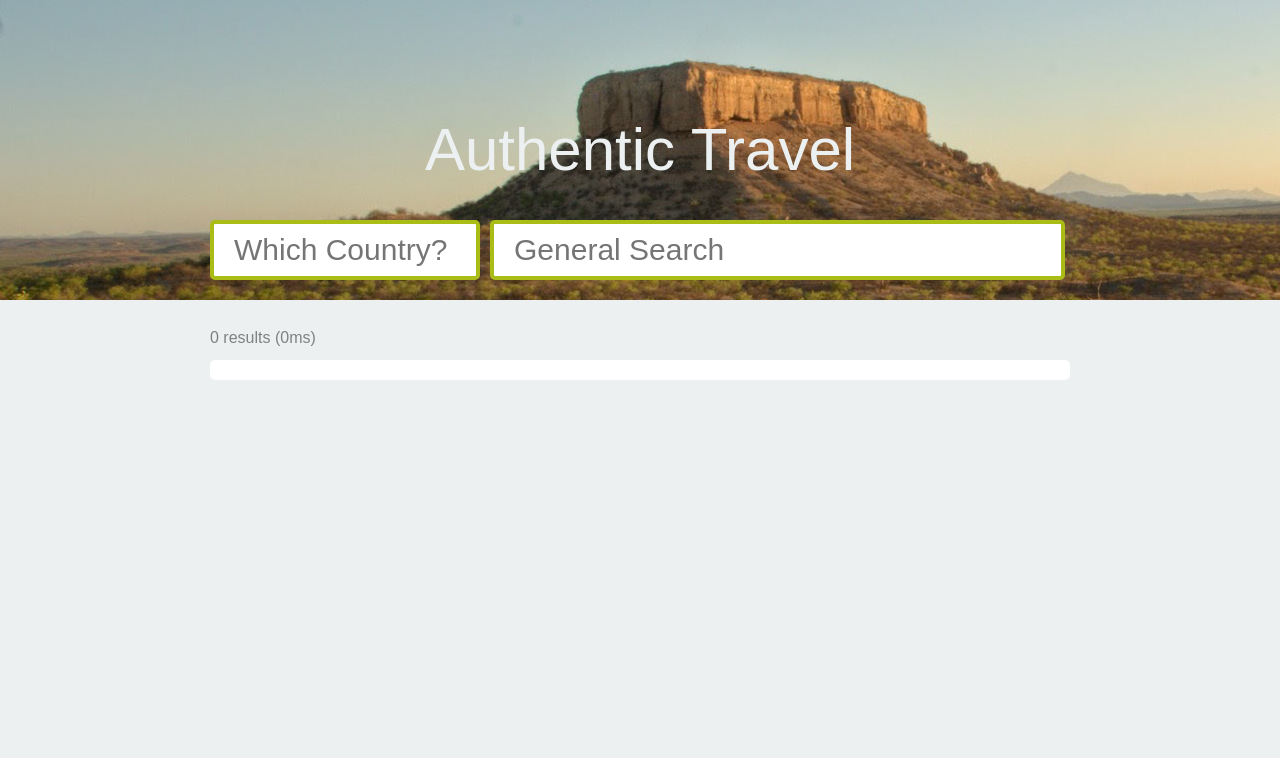
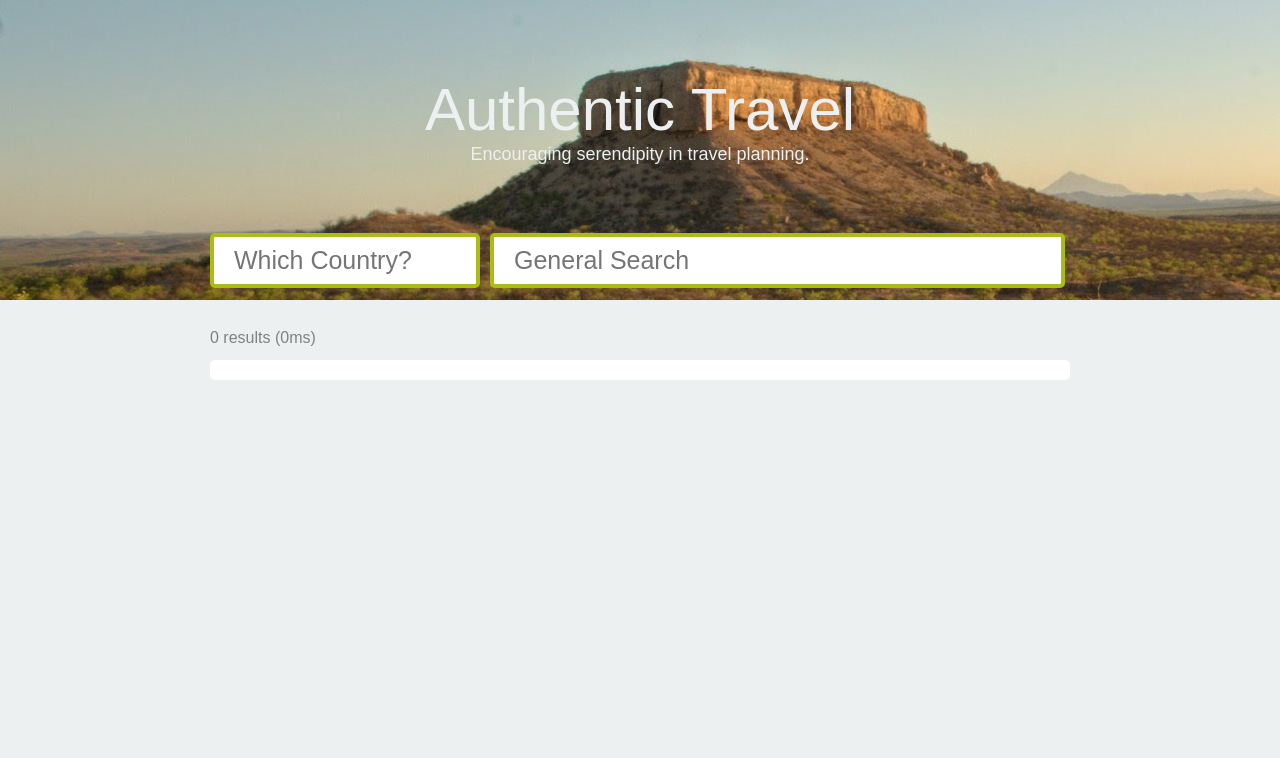
Before and after one commit to trentniemeyer/WanderUI, a website: page index.html in a window 1280 px wide. Shown: the top 758 px of the page. Drawn offline with Linux system fonts and the light colour scheme; some packages are replaced by stand-ins of ours.

Commit message:
branding

```diff
--- a/css/calaca.css
+++ b/css/calaca.css
@@ -42,21 +42,28 @@ margin-left:3px;
   font-size: 60px;
   color: #ecf0f1;
   text-align: center;
-  padding-top: 120px;
+  padding-top: 80px;
+}
+.description {
+  font-size: 18px;
+  color: #ecf0f1;
+  text-align: center;
+  padding-top: 5px;
 }
 .search-box-container {
+
   width: 860px;
-  height: 50px;
+  height: 45px;
   margin-left: auto;
   margin-right: auto;
-  margin-top: 40px;
+  margin-top: 70px;
   border-radius: 5px;
 }
 .search-box {
   height: 100%;
   color: #000;
   background-color: #fff;
-  font-size: 30px;
+  font-size: 25px;
   padding-left: 20px;
   padding-right: 20px;
   outline: 0;
--- a/index.html
+++ b/index.html
@@ -17,6 +17,7 @@
       (function(f,b){if(!b.__SV){var a,e,i,g;window.mixpanel=b;b._i=[];b.init=function(a,e,d){function f(b,h){var a=h.split(".");2==a.length&&(b=b[a[0]],h=a[1]);b[h]=function(){b.push([h].concat(Array.prototype.slice.call(arguments,0)))}}var c=b;"undefined"!==typeof d?c=b[d]=[]:d="mixpanel";c.people=c.people||[];c.toString=function(b){var a="mixpanel";"mixpanel"!==d&&(a+="."+d);b||(a+=" (stub)");return a};c.people.toString=function(){return c.toString(1)+".people (stub)"};i="disable track track_pageview track_links track_forms register register_once alias unregister identify name_tag set_config people.set people.set_once people.increment people.append people.union people.track_charge people.clear_charges people.delete_user".split(" ");
       for(g=0;g<i.length;g++)f(c,i[g]);b._i.push([a,e,d])};b.__SV=1.2;a=f.createElement("script");a.type="text/javascript";a.async=!0;a.src="undefined"!==typeof MIXPANEL_CUSTOM_LIB_URL?MIXPANEL_CUSTOM_LIB_URL:"//cdn.mxpnl.com/libs/mixpanel-2-latest.min.js";e=f.getElementsByTagName("script")[0];e.parentNode.insertBefore(a,e)}})(document,window.mixpanel||[]);
       mixpanel.init("11b1cc3957ec1fd15f5e96855ae123cb");
+    <!--test token 08e875efa025e4bd7bb80ae4f9309506 -->
 
     </script>
 
@@ -39,6 +40,7 @@
     <!-- Title and search box -->
     <header class='jumbotron'>
       <h1 class='title'>Authentic Travel</h1>
+      <h2 class='description'>Encouraging serendipity in travel planning.</h2>
 
       <div class='search-box-container'>
 
```
